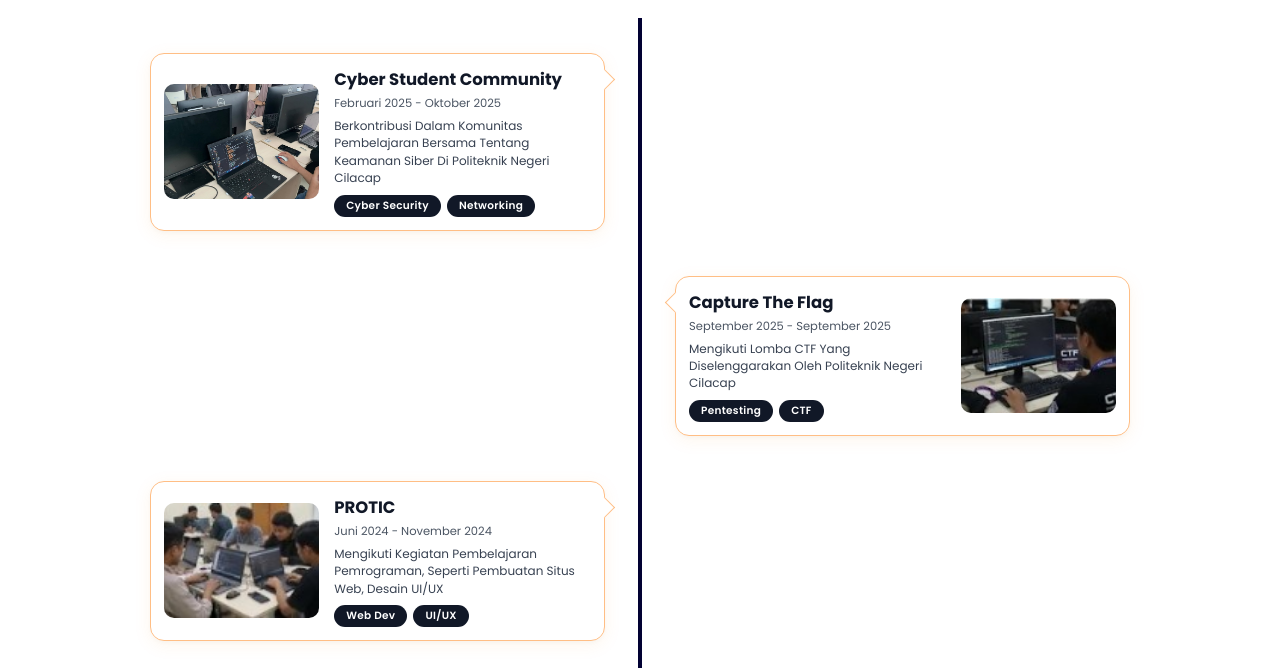
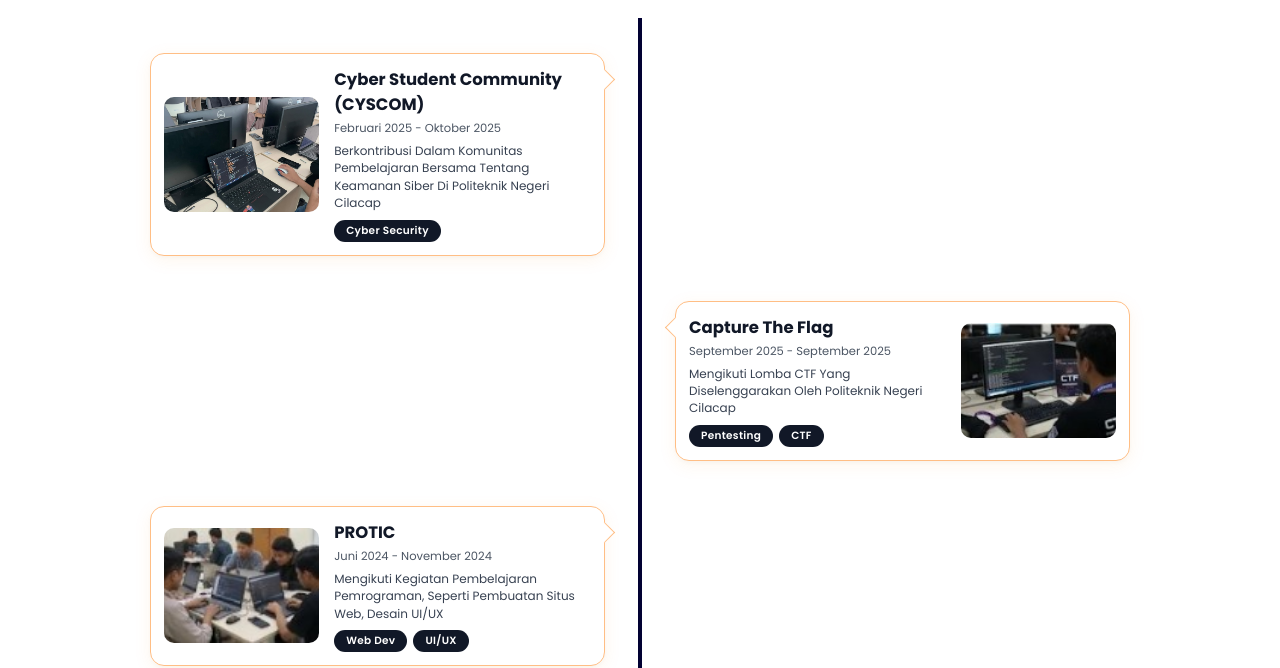
Before and after one commit to DannTzy999/portfolio, a plain HTML site: page experience/index.html in a window 1280 px wide. Shown: the part 148-816 px from the top of the page. Drawn offline with nearby package versions, Linux system fonts and the light colour scheme.

Commit message:
Update teks

```diff
--- a/experience/index.html
+++ b/experience/index.html
@@ -48,12 +48,11 @@
           <img draggable="false" src="/assets/images/experience/cyber-student.jpg" alt="Cyber Student Community">
         </div>
         <div class="exp-info">
-          <h2>Cyber Student Community</h2>
+          <h2>Cyber Student Community (CYSCOM)</h2>
           <span class="exp-date">Februari 2025 - Oktober 2025</span>
           <p>Berkontribusi Dalam Komunitas Pembelajaran Bersama Tentang Keamanan Siber Di Politeknik Negeri Cilacap</p>
           <div class="exp-badges">
             <span class="badge">Cyber Security</span>
-            <span class="badge">Networking</span>
           </div>
         </div>
       </div>
```
